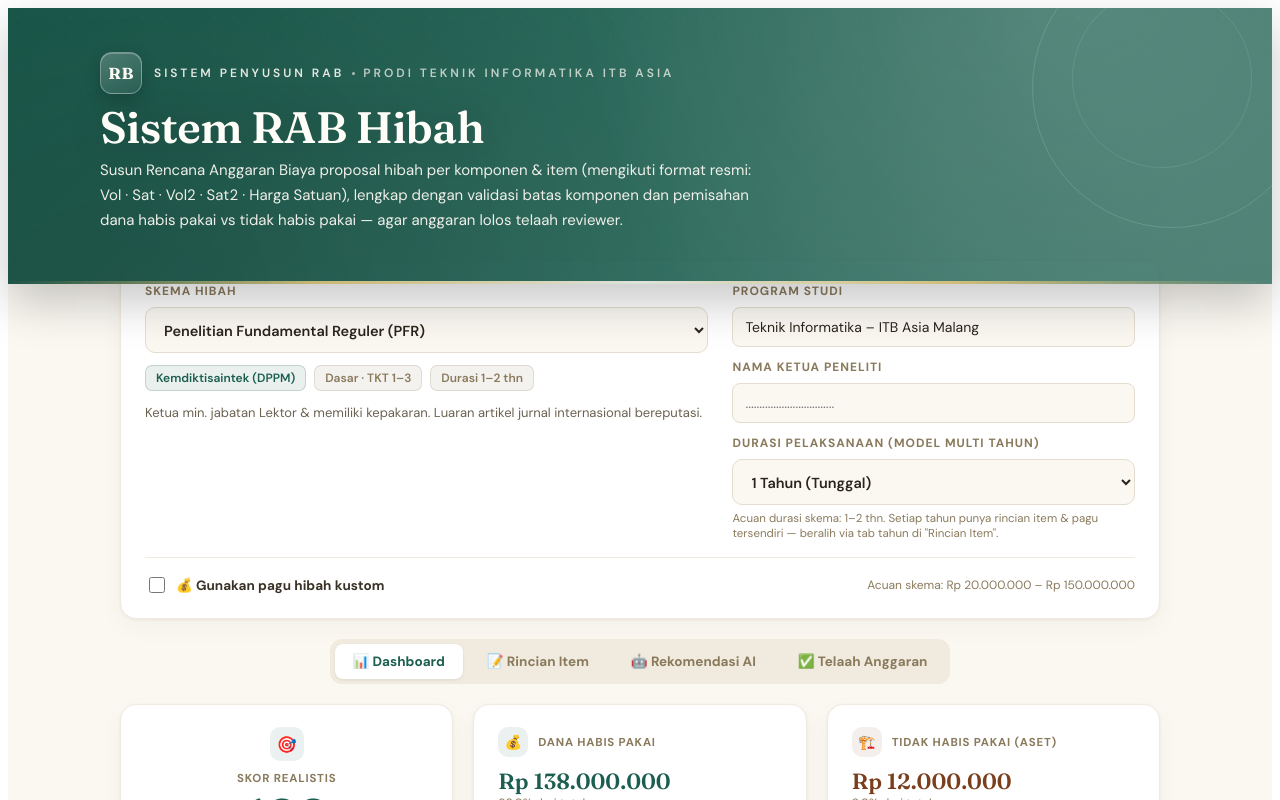
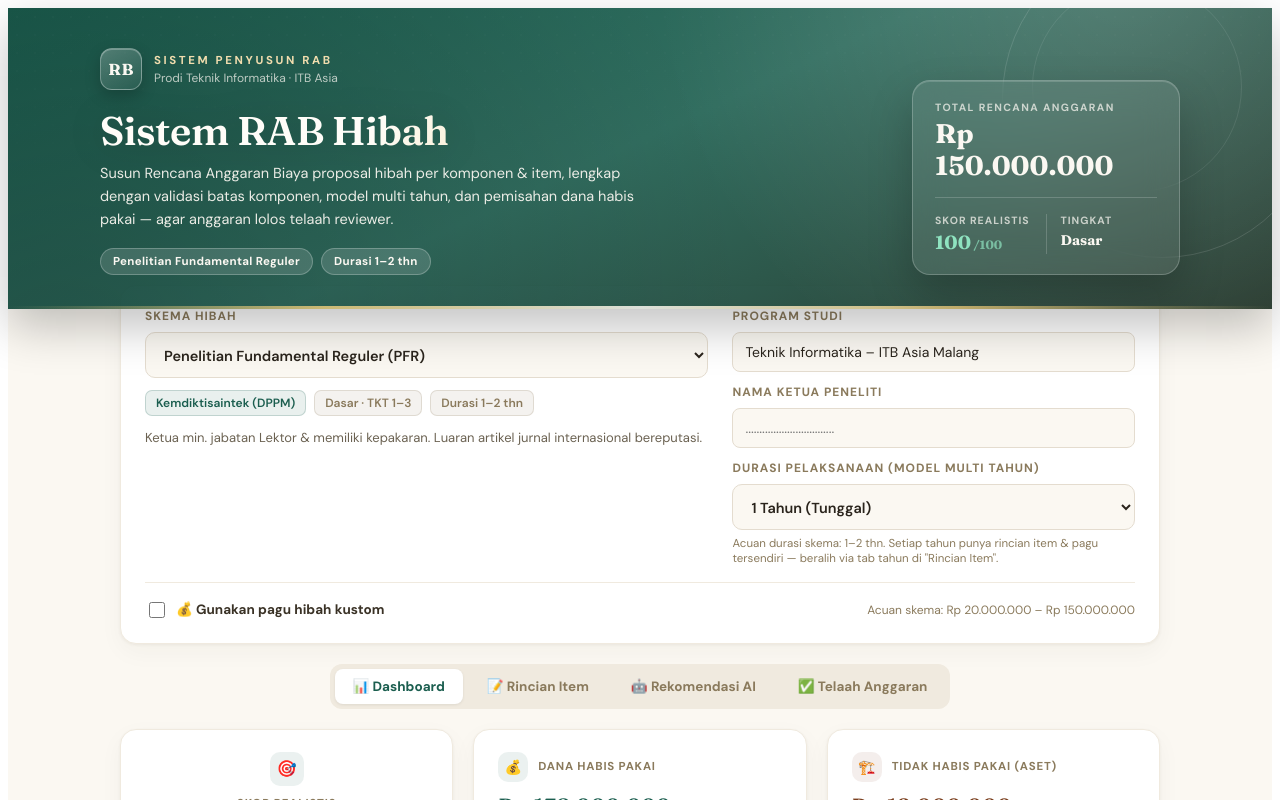
Before and after one commit to fadhli86/sirab.asia.ac.id, a React (Vite) app: page / in a window 1280 px wide. Shown: the top 800 px of the page. Built offline with nearby package versions, Linux system fonts and the light colour scheme.

Commit message:
Redesain header: layout dua kolom premium dengan kartu ringkasan kaca (Total RAB, Skor Realistis, Tingkat) & chip skema/durasi

```diff
--- a/rab-hibah.jsx
+++ b/rab-hibah.jsx
@@ -832,6 +832,8 @@ export default function App() {
   );
 
   const skorColor = skorRealistis >= 80 ? "#1B5E4F" : skorRealistis >= 55 ? "#B5820A" : "#A23B23";
+  // Varian terang untuk dipakai di atas latar gelap header (kontras cukup di background gradasi)
+  const heroSkorColor = skorRealistis >= 80 ? "#8FE3C0" : skorRealistis >= 55 ? "#F5D68A" : "#F3A08A";
 
   return (
     <div style={{
@@ -868,10 +870,13 @@ export default function App() {
           .tab-btn{ padding:8px 12px !important; font-size:12.5px !important; }
           .btn-ghost, .btn-primary{ font-size:12px !important; padding:7px 10px !important; }
           .scroll-hint{ display:flex !important; }
+          .hero-row{ align-items: stretch !important; }
+          .hero-stat-card{ width:100% !important; }
         }
         @media (max-width: 480px) {
           h1{ font-size:23px !important; }
           .icon-badge{ width:26px !important; height:26px !important; font-size:12px !important; }
+          .hero-stat-card{ padding:16px 18px !important; }
         }
         .card-hover{ transition: transform .2s ease, box-shadow .2s ease; }
         .card-hover:hover{ transform: translateY(-3px); box-shadow: 0 6px 14px rgba(60,50,30,.10), 0 18px 32px rgba(60,50,30,.08) !important; }
@@ -905,62 +910,127 @@ export default function App() {
       <header style={{
         position: "relative", overflow: "hidden",
         background: `
-          radial-gradient(circle at 85% -10%, rgba(255,255,255,.16), transparent 45%),
-          radial-gradient(circle at 8% 110%, rgba(0,0,0,.18), transparent 50%),
-          linear-gradient(135deg, ${sumber.warna} 0%, ${sumber.warna}E6 55%, ${sumber.warna}CC 100%)
+          radial-gradient(circle at 88% -15%, rgba(255,255,255,.18), transparent 40%),
+          radial-gradient(circle at 4% 115%, rgba(0,0,0,.22), transparent 55%),
+          linear-gradient(155deg, ${sumber.warna} 0%, ${sumber.warna}E6 48%, #221C12 130%)
         `,
-        color: "#FBF8F2", padding: "44px 28px 52px",
-        boxShadow: "0 18px 44px rgba(0,0,0,.22)",
+        color: "#FBF8F2", padding: "40px 28px 34px",
+        boxShadow: "0 18px 44px rgba(0,0,0,.24)",
       }}>
         {/* Watermark dekoratif — motif cincin monogram premium, tidak mengganggu keterbacaan */}
         <div aria-hidden="true" style={{
-          position: "absolute", top: -60, right: -40, width: 280, height: 280, borderRadius: "50%",
-          border: "1px solid rgba(255,255,255,.14)", pointerEvents: "none",
+          position: "absolute", top: -70, right: -50, width: 320, height: 320, borderRadius: "50%",
+          border: "1px solid rgba(255,255,255,.13)", pointerEvents: "none",
         }} />
         <div aria-hidden="true" style={{
-          position: "absolute", top: -20, right: 20, width: 180, height: 180, borderRadius: "50%",
-          border: "1px solid rgba(255,255,255,.10)", pointerEvents: "none",
+          position: "absolute", top: -26, right: 30, width: 210, height: 210, borderRadius: "50%",
+          border: "1px solid rgba(255,255,255,.09)", pointerEvents: "none",
         }} />
         <div aria-hidden="true" style={{
           position: "absolute", inset: 0,
           backgroundImage: "radial-gradient(rgba(255,255,255,.10) 1px, transparent 1px)",
-          backgroundSize: "18px 18px", opacity: .35, pointerEvents: "none",
-          maskImage: "linear-gradient(180deg, rgba(0,0,0,.6), transparent 75%)",
-          WebkitMaskImage: "linear-gradient(180deg, rgba(0,0,0,.6), transparent 75%)",
+          backgroundSize: "18px 18px", opacity: .3, pointerEvents: "none",
+          maskImage: "linear-gradient(180deg, rgba(0,0,0,.6), transparent 70%)",
+          WebkitMaskImage: "linear-gradient(180deg, rgba(0,0,0,.6), transparent 70%)",
         }} />
         <div style={{
           position: "absolute", left: 0, right: 0, bottom: 0, height: 3,
           background: "linear-gradient(90deg, transparent, #E8C97A, #FBF8F2, #E8C97A, transparent)", opacity: .85,
         }} />
-        <div style={{ position: "relative", maxWidth: 1080, margin: "0 auto" }}>
-          <div style={{ display: "flex", alignItems: "center", gap: 12, marginBottom: 6 }}>
+
+        <div className="hero-row" style={{
+          position: "relative", maxWidth: 1080, margin: "0 auto",
+          display: "flex", alignItems: "flex-end", justifyContent: "space-between", gap: 30, flexWrap: "wrap",
+        }}>
+          {/* Kolom kiri — identitas produk & judul */}
+          <div style={{ flex: "1 1 340px", minWidth: 0 }}>
+            <div style={{ display: "flex", alignItems: "center", gap: 12, marginBottom: 20 }}>
               <span style={{
-              width: 42, height: 42, borderRadius: 12, background: "linear-gradient(150deg, rgba(255,255,255,.22), rgba(255,255,255,.06))",
+                width: 42, height: 42, borderRadius: 12, background: "linear-gradient(150deg, rgba(255,255,255,.24), rgba(255,255,255,.05))",
                 border: "1px solid rgba(255,255,255,.32)", display: "flex", alignItems: "center", justifyContent: "center",
                 fontFamily: "'Fraunces'", fontWeight: 700, fontSize: 16, letterSpacing: .5, flexShrink: 0,
-              boxShadow: "0 6px 16px rgba(0,0,0,.18), inset 0 1px 0 rgba(255,255,255,.25)",
+                boxShadow: "0 6px 16px rgba(0,0,0,.2), inset 0 1px 0 rgba(255,255,255,.25)",
               }}>RB</span>
-            <div style={{ display: "flex", alignItems: "center", gap: 8, fontFamily: "'DM Sans'", fontSize: 12, letterSpacing: 3, textTransform: "uppercase", opacity: .9, fontWeight: 600 }}>
-              <span>Sistem Penyusun RAB</span>
-              <span style={{ width: 3, height: 3, borderRadius: "50%", background: "currentColor", opacity: .7 }} />
-              <span style={{ opacity: .8 }}>Prodi Teknik Informatika ITB Asia</span>
-            </div>
-          </div>
+              <div style={{ display: "grid", gap: 2, minWidth: 0 }}>
+                <div style={{ fontFamily: "'DM Sans'", fontSize: 11.5, letterSpacing: 2.6, textTransform: "uppercase", fontWeight: 700, color: "#F1DDAE" }}>
+                  Sistem Penyusun RAB
+                </div>
+                <div style={{ fontSize: 12, opacity: .72, whiteSpace: "nowrap", overflow: "hidden", textOverflow: "ellipsis" }}>
+                  Prodi Teknik Informatika · ITB Asia
+                </div>
+              </div>
+            </div>
+
             <h1 style={{
-            fontFamily: "'Fraunces'", fontWeight: 600, fontSize: 44, margin: "10px 0 8px", lineHeight: 1.05, letterSpacing: -0.5,
+              fontFamily: "'Fraunces'", fontWeight: 600, fontSize: 40, margin: "0 0 10px", lineHeight: 1.05, letterSpacing: -0.5,
               backgroundImage: "linear-gradient(120deg, #FFFDF8 35%, #F1DDAE 65%, #FFFDF8 100%)",
               WebkitBackgroundClip: "text", backgroundClip: "text", color: "transparent",
               filter: "drop-shadow(0 2px 18px rgba(0,0,0,.16))",
             }}>
               Sistem RAB Hibah
             </h1>
-          <p style={{ margin: 0, maxWidth: 660, opacity: .94, fontSize: 15, lineHeight: 1.65 }}>
-            Susun Rencana Anggaran Biaya proposal hibah per komponen & item (mengikuti format resmi:
-            Vol · Sat · Vol2 · Sat2 · Harga Satuan), lengkap dengan validasi batas komponen dan
-            pemisahan dana habis pakai vs tidak habis pakai — agar anggaran lolos telaah reviewer.
+            <p style={{ margin: "0 0 16px", maxWidth: 560, opacity: .92, fontSize: 14.5, lineHeight: 1.6 }}>
+              Susun Rencana Anggaran Biaya proposal hibah per komponen & item, lengkap dengan
+              validasi batas komponen, model multi tahun, dan pemisahan dana habis pakai —
+              agar anggaran lolos telaah reviewer.
             </p>
+            <div className="no-print" style={{ display: "flex", gap: 8, flexWrap: "wrap" }}>
+              <span style={{
+                fontSize: 11.5, fontWeight: 700, padding: "5px 12px", borderRadius: 20, letterSpacing: .3,
+                background: "rgba(255,255,255,.14)", border: "1px solid rgba(255,255,255,.24)", color: "#FBF8F2",
+              }}>
+                {skema.nama.split("(")[0].trim()}
+              </span>
+              <span style={{
+                fontSize: 11.5, fontWeight: 700, padding: "5px 12px", borderRadius: 20, letterSpacing: .3,
+                background: "rgba(255,255,255,.14)", border: "1px solid rgba(255,255,255,.24)", color: "#FBF8F2",
+              }}>
+                Durasi {skema.durasi}
+              </span>
+              {jumlahTahun > 1 && (
+                <span style={{
+                  fontSize: 11.5, fontWeight: 700, padding: "5px 12px", borderRadius: 20, letterSpacing: .3,
+                  background: "rgba(232,201,122,.22)", border: "1px solid rgba(232,201,122,.4)", color: "#FBF3DE",
+                }}>
+                  📅 Model {jumlahTahun} Tahun
+                </span>
+              )}
+            </div>
+          </div>
+
+          {/* Kolom kanan — ringkasan langsung, kartu kaca premium */}
+          <div className="hero-stat-card no-print" style={{
+            flex: "0 1 268px", minWidth: 240,
+            background: "rgba(255,255,255,.09)", backdropFilter: "blur(16px)", WebkitBackdropFilter: "blur(16px)",
+            border: "1px solid rgba(255,255,255,.22)", borderRadius: 18,
+            padding: "20px 22px", boxShadow: "0 20px 44px rgba(0,0,0,.22), inset 0 1px 0 rgba(255,255,255,.16)",
+          }}>
+            <div style={{ fontSize: 10.5, fontWeight: 700, letterSpacing: 1.4, textTransform: "uppercase", opacity: .72 }}>
+              {jumlahTahun > 1 ? `Total Keseluruhan (${jumlahTahun} Th)` : "Total Rencana Anggaran"}
+            </div>
+            <div style={{ fontFamily: "'Fraunces'", fontWeight: 700, fontSize: 27, marginTop: 4, lineHeight: 1.15 }}>
+              {rupiah(jumlahTahun > 1 ? totalKeseluruhan : total)}
+            </div>
+            <div style={{ height: 1, background: "rgba(255,255,255,.18)", margin: "16px 0" }} />
+            <div style={{ display: "flex", gap: 14 }}>
+              <div style={{ flex: 1, minWidth: 0 }}>
+                <div style={{ fontSize: 10.5, fontWeight: 700, letterSpacing: 1, textTransform: "uppercase", opacity: .72 }}>Skor Realistis</div>
+                <div style={{ fontFamily: "'Fraunces'", fontWeight: 700, fontSize: 19, marginTop: 3, color: heroSkorColor }}>
+                  {skorRealistis}<span style={{ fontSize: 12, opacity: .7 }}> /100</span>
+                </div>
+              </div>
+              <div style={{ width: 1, background: "rgba(255,255,255,.18)" }} />
+              <div style={{ flex: 1, minWidth: 0 }}>
+                <div style={{ fontSize: 10.5, fontWeight: 700, letterSpacing: 1, textTransform: "uppercase", opacity: .72 }}>Tingkat</div>
+                <div style={{ fontFamily: "'Fraunces'", fontWeight: 700, fontSize: 14, marginTop: 5, lineHeight: 1.25 }}>
+                  {skema.tkt.split("·")[0].trim()}
+                </div>
+              </div>
+            </div>
+          </div>
         </div>
       </header>
+
 
       <main style={{ maxWidth: 1080, margin: "-24px auto 0", padding: "0 20px", display: "grid", gap: 20 }}>
 
```
Lines whose indentation alone changed are shown as unchanged.
